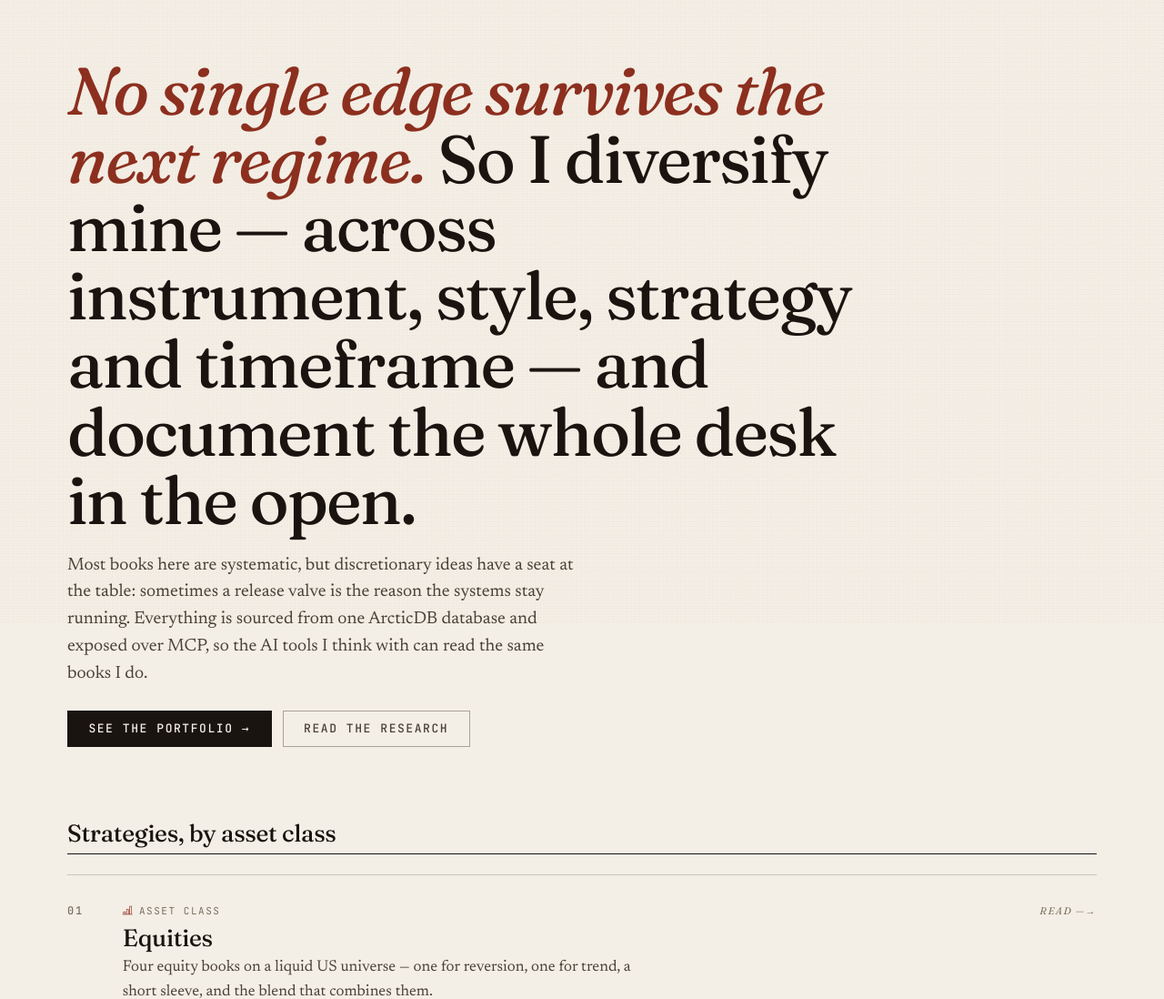
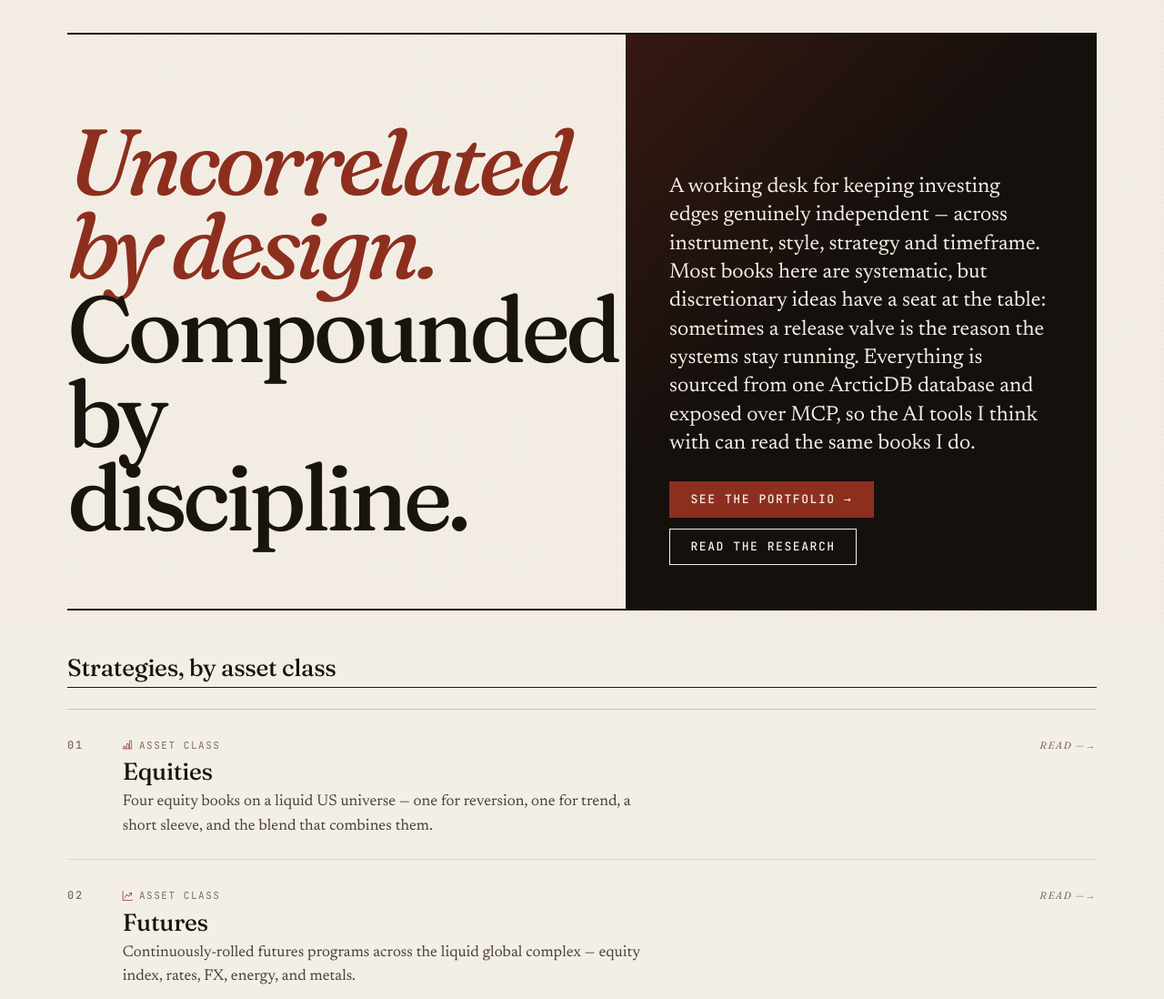
Before and after one commit to lowQuant/lange-invest, a FastAPI app: page / in a window 1280 px wide. Shown: the part 115-1213 px from the top of the page at 91% size. Run offline with FastAPI, Linux system fonts and the light colour scheme.

Commit message:
Hero: "Uncorrelated by design. / Compounded by discipline."
New h1 names the strategy (independent edges) and the payoff
(compounding) without the abstract framings. Italic red emphasis on
the first line carries the red/white contrast against the black
second line.

Wraps the hero in the .hero-main / .hero-copy structure the edited
CSS expects — left column holds the big serif h1 on warm paper; right
column is a deep-ink card with the lead paragraph and CTAs.

Co-Authored-By: Claude Opus 4.7 (1M context) <noreply@anthropic.com>

```diff
--- a/app/static/css/site.css
+++ b/app/static/css/site.css
@@ -409,31 +409,103 @@ code, .mono, .tabular, .num {
 
 /* Hero on the home page — large editorial slab. */
 .hero {
-    padding: 1rem 0 2rem;
+    display: grid;
+    grid-template-columns: minmax(0, 1fr) minmax(320px, 0.92fr);
+    gap: clamp(1.5rem, 4vw, 4rem);
+    align-items: stretch;
+    padding: 0;
+    margin: 0 0 2rem;
+    border-top: 2px solid var(--ink-1);
+    border-bottom: 2px solid var(--ink-1);
 }
-.hero .eyebrow { font-size: 1rem; }
+.hero-main {
+    align-self: center;
+    padding: clamp(2.25rem, 6vw, 5.5rem) 0;
+}
+.hero .eyebrow {
+    display: inline-flex;
+    color: var(--down);
+    font-size: 0.78rem;
+    letter-spacing: 0.16em;
+    text-transform: uppercase;
+    border-bottom: 1px solid var(--down);
+    padding-bottom: 0.35rem;
+}
 .hero h1 {
-    font-size: clamp(2.6rem, 6vw, 4.6rem);
-    line-height: 1.02;
-    max-width: 18ch;
-    margin: 0.6rem 0 0;
-    letter-spacing: -0.025em;
-    font-variation-settings: "opsz" 144, "SOFT" 60, "WONK" 1;
+    font-size: clamp(3.2rem, 8vw, 6.8rem);
+    line-height: 0.9;
+    max-width: 10ch;
+    margin: 1rem 0 0;
+    letter-spacing: -0.05em;
+    font-variation-settings: "opsz" 144, "SOFT" 45, "WONK" 1;
 }
 .hero h1 em {
-    color: var(--signature);
+    display: block;
+    color: var(--down);
     font-style: italic;
     font-variation-settings: "opsz" 144, "SOFT" 100, "WONK" 1;
 }
+.hero-copy {
+    display: flex;
+    flex-direction: column;
+    justify-content: flex-end;
+    min-height: 100%;
+    padding: clamp(1.5rem, 4vw, 3rem);
+    background:
+        linear-gradient(135deg, rgba(140, 47, 31, 0.28), transparent 42%),
+        #16100d;
+    color: #f4efe6;
+}
 .hero .lead {
     font-family: var(--serif-body);
-    font-size: 1.2rem;
-    line-height: 1.55;
-    color: var(--ink-2);
-    max-width: 52ch;
-    margin: 1.2rem 0 0;
+    font-size: clamp(1.15rem, 2vw, 1.45rem);
+    line-height: 1.35;
+    color: inherit;
+    max-width: 38ch;
+    margin: 0;
 }
-.hero-actions { display: flex; gap: 0.75rem; margin-top: 1.6rem; flex-wrap: wrap; }
+.hero-actions {
+    display: flex;
+    gap: 0.75rem;
+    margin-top: 1.6rem;
+    flex-wrap: wrap;
+}
+.hero-copy .btn {
+    border-color: #f4efe6;
+    color: #f4efe6;
+}
+.hero-copy .btn:hover {
+    background: #f4efe6;
+    color: #16100d;
+}
+.hero-copy .btn-primary {
+    background: var(--down);
+    border-color: var(--down);
+    color: #f4efe6;
+}
+.hero-copy .btn-primary:hover {
+    background: #f4efe6;
+    border-color: #f4efe6;
+    color: var(--down);
+}
+@media (max-width: 820px) {
+    .hero {
+        grid-template-columns: 1fr;
+        gap: 0;
+    }
+    .hero-main {
+        padding-bottom: 2rem;
+    }
+    .hero h1 {
+        max-width: 12ch;
+    }
+    .hero-copy {
+        margin: 0 -1.5rem;
+    }
+    .hero .lead {
+        max-width: 46ch;
+    }
+}
 
 /* Section heading — used between editorial blocks on the home page. */
 .section-head {
--- a/app/templates/home.html
+++ b/app/templates/home.html
@@ -3,16 +3,21 @@
 
 {% block content %}
 <section class="hero">
-    <h1><em>No single edge survives the next regime.</em> So I diversify mine &mdash; across instrument, style, strategy and timeframe &mdash; and document the whole desk in the open.</h1>
-    <p class="lead">
-        Most books here are systematic, but discretionary ideas have a seat at the table:
-        sometimes a release valve is the reason the systems stay running. Everything is
-        sourced from one ArcticDB database and exposed over MCP, so the AI tools I think
-        with can read the same books I do.
-    </p>
-    <div class="hero-actions">
-        <a href="/portfolio" class="btn btn-primary btn-lg">See the portfolio &rarr;</a>
-        <a href="/articles" class="btn btn-outline-secondary btn-lg">Read the research</a>
+    <div class="hero-main">
+        <h1><em>Uncorrelated by design.</em> Compounded by discipline.</h1>
+    </div>
+    <div class="hero-copy">
+        <p class="lead">
+            A working desk for keeping investing edges genuinely independent &mdash; across
+            instrument, style, strategy and timeframe. Most books here are systematic, but
+            discretionary ideas have a seat at the table: sometimes a release valve is the
+            reason the systems stay running. Everything is sourced from one ArcticDB database
+            and exposed over MCP, so the AI tools I think with can read the same books I do.
+        </p>
+        <div class="hero-actions">
+            <a href="/portfolio" class="btn btn-primary btn-lg">See the portfolio &rarr;</a>
+            <a href="/articles" class="btn btn-outline-secondary btn-lg">Read the research</a>
+        </div>
     </div>
 </section>
 
```
